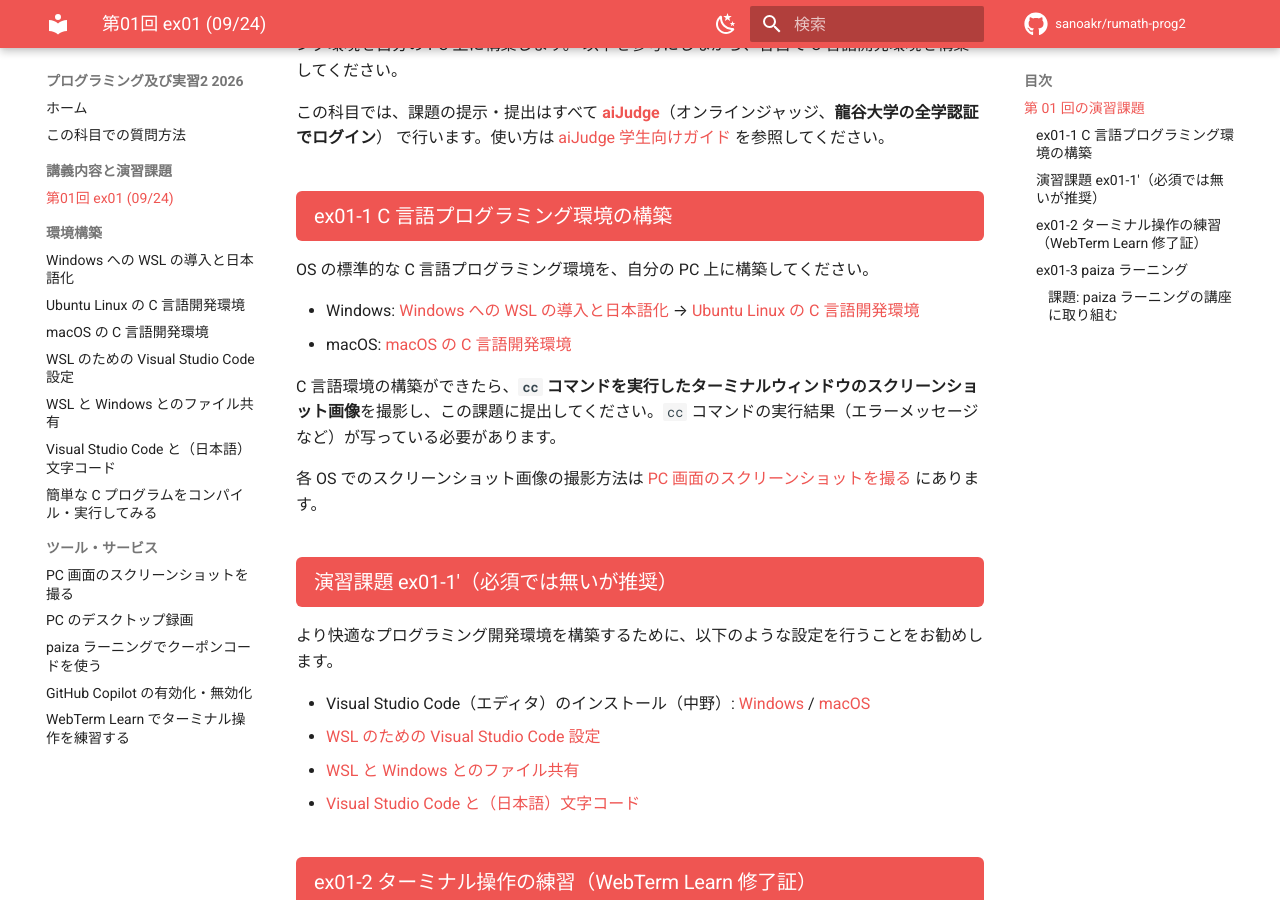
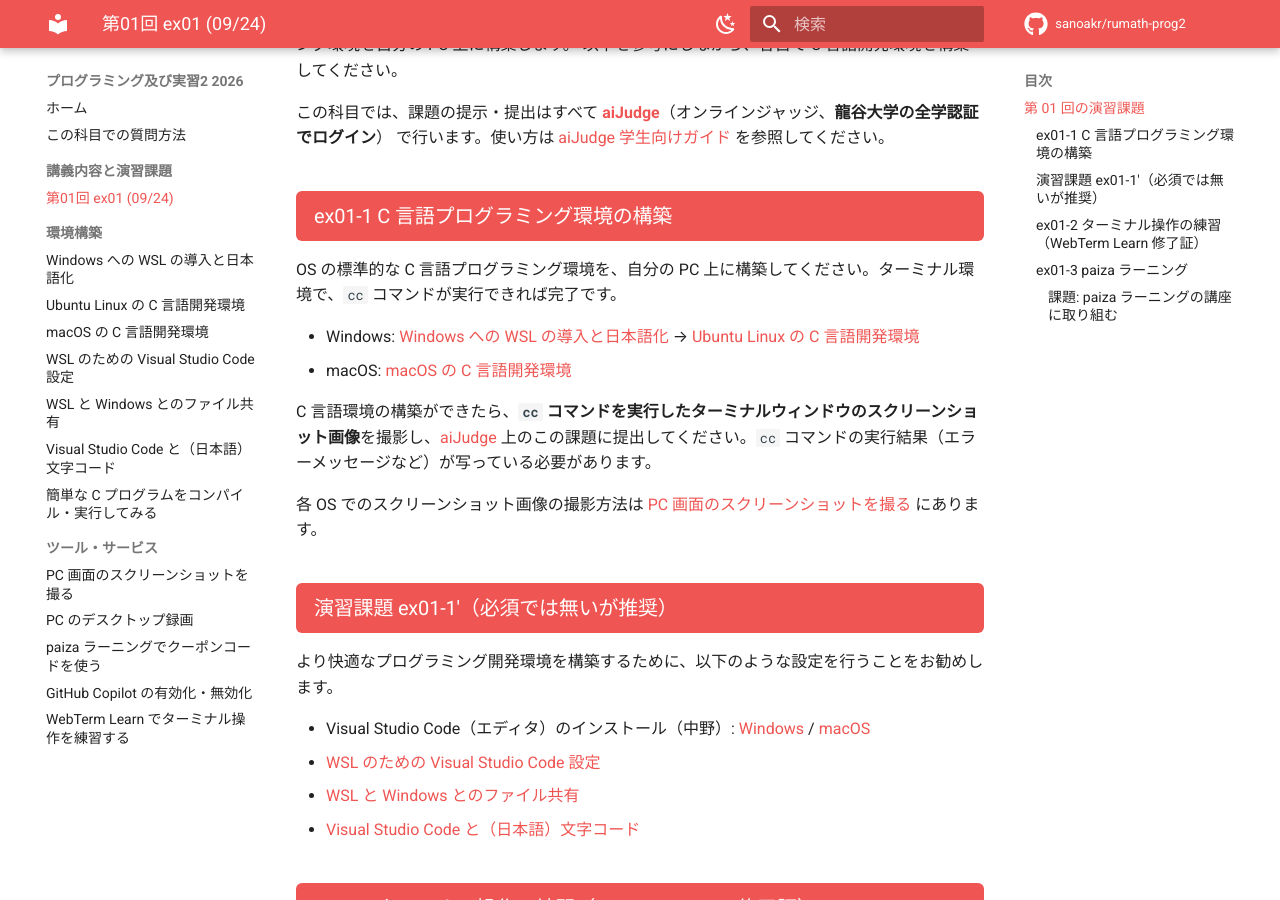
Before and after one commit to sanoakr/rumath-prog2, an MkDocs documentation site: the page built from docs/ex01.md, in a window 1280 px wide and 900 px high, scrolled down 563 px. Built offline with MkDocs 1.6.1 and Material for MkDocs 9.7.7, drawn with Linux system fonts in a browser that asks for light colours; comment, search, counter and statistics services are not loaded.

Commit message:
docs: sync published content

```diff
--- a/docs/ex01.md
+++ b/docs/ex01.md
@@ -16,13 +16,13 @@
 <!-- aijudge:begin ex01/p1 -->
 ### ex01-1 C 言語プログラミング環境の構築 {: .exercise }
 
-OS の標準的な C 言語プログラミング環境を、自分の PC 上に構築してください。
+OS の標準的な C 言語プログラミング環境を、自分の PC 上に構築してください。ターミナル環境で、`cc` コマンドが実行できれば完了です。
 
 - Windows: [Windows への WSL の導入と日本語化](https://sanoakr.github.io/rumath-prog2/setup/wsl-install/)
   → [Ubuntu Linux の C 言語開発環境](https://sanoakr.github.io/rumath-prog2/setup/ubuntu-c/)
 - macOS: [macOS の C 言語開発環境](https://sanoakr.github.io/rumath-prog2/setup/macos-c/)
 
-C 言語環境の構築ができたら、**`cc` コマンドを実行したターミナルウィンドウのスクリーンショット画像**を撮影し、この課題に提出してください。`cc` コマンドの実行結果（エラーメッセージなど）が写っている必要があります。
+C 言語環境の構築ができたら、**`cc` コマンドを実行したターミナルウィンドウのスクリーンショット画像**を撮影し、[aiJudge](https://judge.math.ryukoku.ac.jp/) 上のこの課題に提出してください。`cc` コマンドの実行結果（エラーメッセージなど）が写っている必要があります。
 
 各 OS でのスクリーンショット画像の撮影方法は
 [PC 画面のスクリーンショットを撮る](https://sanoakr.github.io/rumath-prog2/setup/screenshot/) にあります。
```
